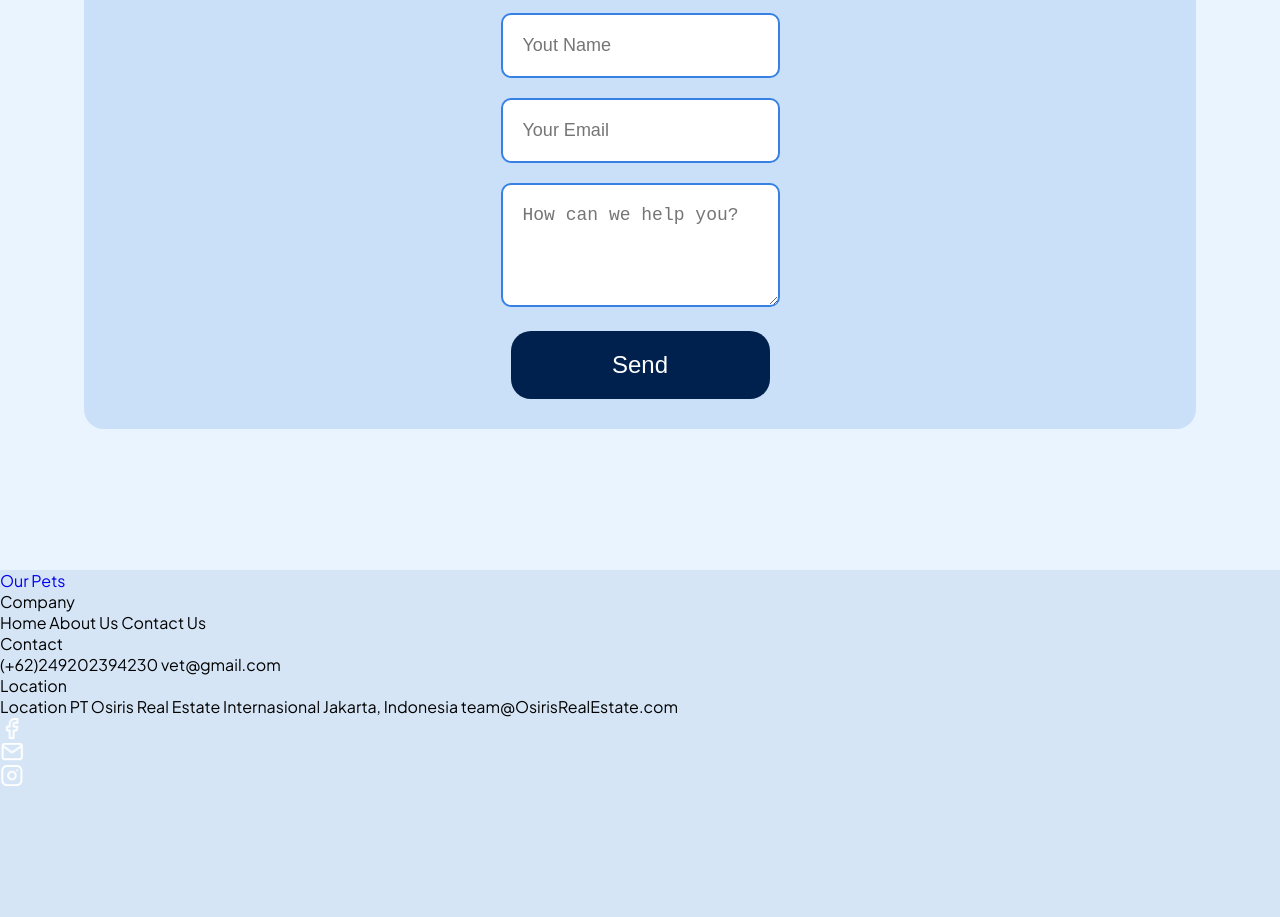
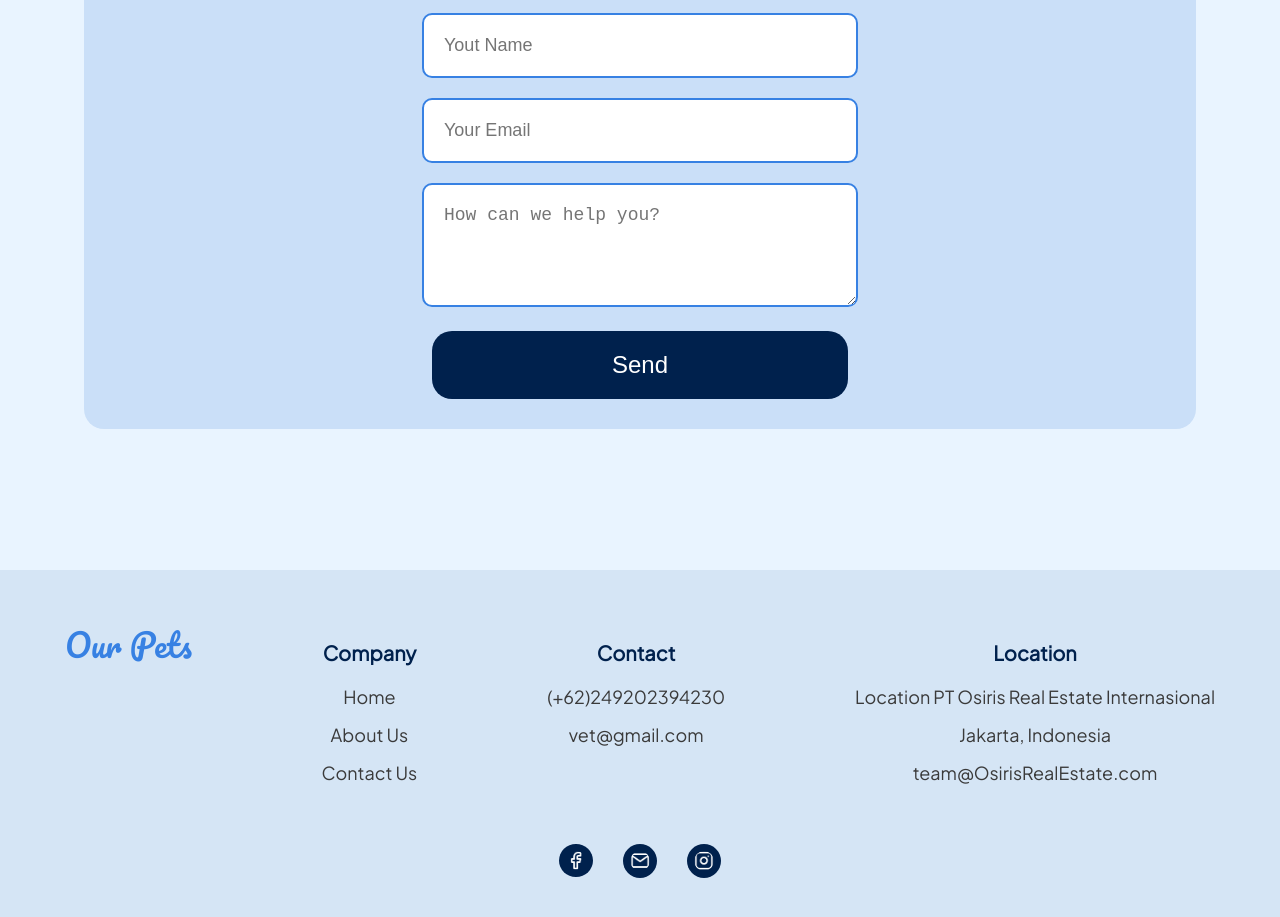
Before and after one commit to DarynaRiabova/vet-clinic, a plain HTML site: page index.html in a window 1280 px wide. Shown: the part 4615-5532 px from the top of the page. Before the commit the page ends 5403 px from the top, so only its background shows below. Drawn offline with Linux system fonts and the light colour scheme.

Commit message:
work with footer adn media

```diff
--- a/index.html
+++ b/index.html
@@ -271,12 +271,13 @@
       </section>
     </main>
     <footer class="footer container">
+      <div class="footer-sections">
         <div class="footer__logo"><a href="#">Our Pets</a></div>
         <div class="footer__section">
           <p class="footer__section-title">Company</p>
-        <span class="footer__link">Home</span>
-        <span class="footer__link">About Us</span>
-        <span class="footer__link">Contact Us</span>
+          <span class="footer__info">Home</span>
+          <span class="footer__info">About Us</span>
+          <span class="footer__info">Contact Us</span>
         </div>
         <div class="footer__section">
           <p class="footer__section-title">Contact</p>
@@ -290,6 +291,7 @@
           >
           <span class="footer__info">Jakarta, Indonesia</span>
           <span class="footer__info">team@OsirisRealEstate.com</span>
+        </div>
       </div>
       <div class="footer__social">
         <a href="#"
--- a/style/index.css
+++ b/style/index.css
@@ -293,7 +293,7 @@ img {
 }
 /*newsletter*/
 .newsletter {
-  padding: 128px 84px 141px 84px;
+  padding: 80px 20px 85px 24px;
 }
 .newsletter__content {
   background-color: var(--background-newsletter);
@@ -305,7 +305,8 @@ img {
 .newsletter__form {
   display: flex;
   flex-direction: column;
-  padding: 20px 60px;
+  padding: 10px 40px;
+  width: 90%;
 }
 .newsletter__title {
   font-size: 48px;
@@ -346,10 +347,58 @@ img {
 }
 
 /*footer*/
+.footer {
+  padding-top: 50px;
+  padding-bottom: 40px;
+}
 .footer__social-link {
-  max-width: 24px;
+  max-width: 34px;
 }
+.footer__logo a {
+  font-size: 32px;
+  font-family: "Pacifico", cursive;
+  font-weight: 400;
+  color: var(--button-logo-color);
+  line-height: 48px;
 
+  text-align: center;
+  padding-top: 20px;
+  padding-bottom: 20px;
+}
+.footer__section-title {
+  font-size: 20px;
+  font-weight: 800;
+  color: var(--text-title-color);
+  padding-bottom: 20px;
+}
+.footer__info {
+  font-size: 18px;
+  color: var(--main-color);
+  padding-bottom: 15px;
+}
+.footer__social-link {
+  background-color: var(--text-title-color);
+  border-radius: 50%;
+  padding: 7px;
+  margin: 15px;
+}
+.footer-sections {
+  display: flex;
+  flex-direction: column;
+  align-items: center;
+  justify-content: space-around;
+}
+.footer__social {
+  display: flex;
+  justify-content: center;
+  padding: 10px;
+}
+.footer__section {
+  display: flex;
+  flex-direction: column;
+  align-items: center;
+  padding: 20px 0;
+}
 @media (min-width: 650px) {
   .header__logo a {
     font-size: 32px;
@@ -373,7 +422,10 @@ img {
   .vet-website__title {
     padding-bottom: 12px;
   }
-  /* offered */
+  /*newsletter*/
+  .newsletter {
+    padding: 128px 84px 141px 84px;
+  }
 }
 @media (min-width: 1024px) {
   .header {
@@ -439,6 +491,16 @@ img {
   .patient-reviews__list {
     flex-direction: row;
   }
+  /*newsletter*/
+  .newsletter__form {
+    padding: 20px 60px;
+    width: 50%;
+  }
+  /*footer*/
+  .footer-sections {
+    align-items: flex-start;
+    flex-direction: row;
+  }
 }
 
 @media (min-width: 1440px) {
```
Lines whose indentation alone changed are shown as unchanged.
